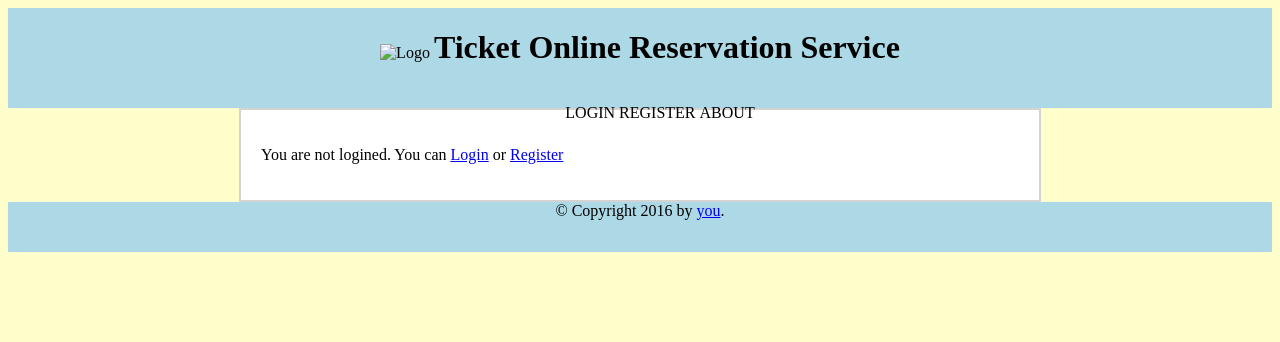
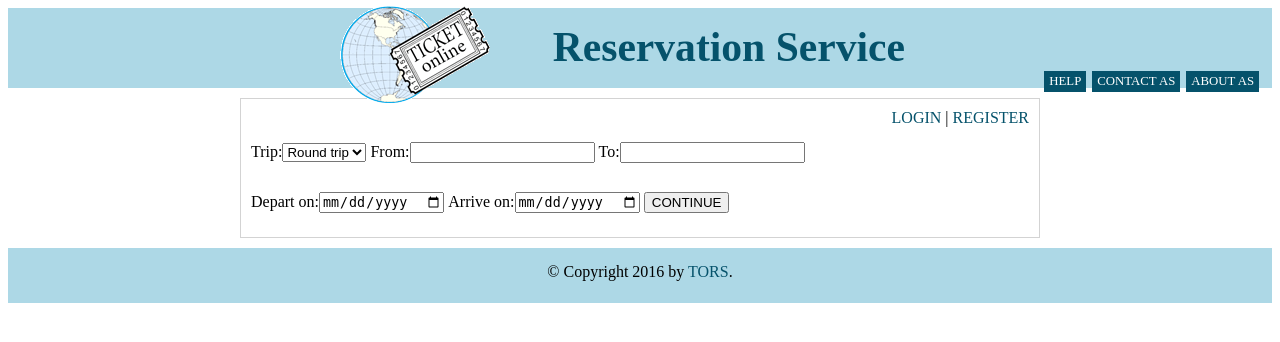
Before and after one commit to vhohin/tors, a PHP site: template templates/index.html.twig in a window 1280 px wide. Shown: the top 342 px of the page. Run offline with PHP 8.4, Linux system fonts and the light colour scheme; the template is opened without the code that fills it, so the values that code supplies are empty; some libraries are stand-ins or nearby versions.

Commit message:
first step

```diff
--- a/styles.css
+++ b/styles.css
@@ -1,47 +1,132 @@
 body {
-    background-color: #ffffcc;/*F8EBE4*/
+    background-color: #ffffff;/*#ffffcc;/*F8EBE4*/
 }
 
+a{
+    text-decoration: none;
+    color: #05526B;
+    cursor: pointer;
+}
+
+a:hover{
+    color: red;
+    cursor: pointer;
+}
+/*
+******************* HEADER
+*/
 #header{
    margin: 0 auto;
-   height: 100px;
+   height: 80px;
    background-color: lightblue;
    text-align: center;
 }
-
-#header h1{
+#logo{
     display: inline-block;
+    height: 80px;
+    width: 600px;
+    position: relative;
+}
+#logo img{
+    position: absolute;
+    top:-5px;
+    left: 0;
+}
+#logo>h1{
+    display: inline-block;
+    position: absolute;
+    right: 20px;
+    font-size: 260%;
+    margin: 15px;
+    color:#05526B;
+}
+#topMenu{
+    position: absolute;
+    right: 20px;
+    top: 70px;
+    display: inline;/*-block;*/
+    margin: 0 auto;
+    height: 30px;
+    /*border: 1px solid blue;*/
+}
+#topMenu ul li a{
+    color:white;
+     -webkit-transition-duration: 1s; /* Safari */
+    transition-duration: 1s;
+    margin: 0;
+}
+#topMenu ul li a:hover{
+    color:#05526B;
+    background: lightblue;
 }
 
+#topMenu ul li:hover{
+    -webkit-transition-duration: 0.5s; /* Safari */
+    transition-duration: 0.5s;
+    background: lightblue;
+    color:#05526B;
+}
 #header ul{
-    display: inline-block;
+    display: inline;/*-block;*/
+    text-align: right;
+    padding: 0;
 }
 
 #header ul li{
     display: inline-block;
+    margin: 1px;
+    padding: 3px 5px;
+    background-color: #05526B;
+    color: #fff;
+    font-size: 80%;
 }
-
 
 #centerContent{
     width: 800px;
     margin: 0 auto;
     padding: 0;
     background-color: white;
-    border:1px solid lightgray;
+
+    /*border:1px solid lightgray;*/
+}
+/*
+******************* INDEX.HTML.TWIG
+*/
+
+#loginBlock{
+   display: inline;/*-block; */
+}
+
+#loginBlock>p{
+   text-align: right;
+   margin: 0;
 }
 
 #content{
     border:1px solid lightgray;
-    padding:20px;
+    margin: 10px 0;
+    padding:10px;
 }
 
 #content h1{
     text-align: center;
 }
 
+/*
+******************* select form
+*/
+#selectForm p{
+    display: inline-block;
+
+}
+
+/*
+******************* FOOTER
+*/
 #footer{
    margin: 0 auto;
-   height: 50px;
+   height: 40px;
    background-color: lightblue;
    text-align: center;
+   padding-top: 15px;
 }
--- a/templates/index.html.twig
+++ b/templates/index.html.twig
@@ -1,14 +1,26 @@
 {% extends "master.html.twig" %}
 
 {% block title %}TORS{% endblock %}
-
+{% block login %}
+{% if currentUser %}
+        <p>Hello {{currentUser}}. <a href="/logout"> LOGOUT</a></p>
+    {% else %}
+        <p><a href="/login">LOGIN </a> | <a href="/register"> REGISTER</a></p>
+    {% endif %}
+{% endblock %}
 {% block content %}
-
-    {% if currentUser %}
-        <p>Hello {{currentUser}}, you can <a href="/logout">Logout</a></p>
-    {% else %}
-        <p>You are not logined. You can <a href="/login">Login</a> or <a href="/register">Register</a></p>
-    {% endif %}
-
+    <div id="selectForm">
+        <form method="post">
+            <p>Trip: </p><select name="typeTrip">
+                <option value="volvo">Round trip</option>
+                <option value="saab">One-way</option>
+            </select>
+            <p>From: </p><input type="text" name="depart" ></span>
+            <p>To: </p><input type="text" name="arrive"><br/>
+            <p>Depart on: </p><input type="date" name="dateTimeDepart">
+            <p>Arrive on: </p><input type="date" name="dateTimeArrive">
+            <button id="selectContinue">CONTINUE</button>
+        </form>
+    </div>
 
 {% endblock %}
--- a/templates/master.html.twig
+++ b/templates/master.html.twig
@@ -6,30 +6,32 @@
         <meta name="viewport" content="width=device-width, initial-scale=1.0">
         <link rel="stylesheet" href="/styles.css" />
         <script src="https://ajax.googleapis.com/ajax/libs/jquery/1.12.4/jquery.min.js"></script>
-        {% block head %}
-        {% endblock %}
+{% block head %}{% endblock %}
     </head>
     <body>
         <div id="header">
             <div id="logo">
-                <img src=""  alt="Logo" height="42">
-                <h1>Ticket Online Reservation Service</h1>
+                <img src="images/ticket5.png"  alt="Logo">
+                <h1>Reservation Service</h1>
             </div>
             <div id="topMenu">
                 <ul>
-                    <li>LOGIN</li>
-                    <li>REGISTER</li>
-                    <li>ABOUT</li>
+                    <li><a href="" >HELP</a></li>
+                    <li><a href="" >CONTACT AS</a></li>
+                    <li><a href="" >ABOUT AS</a></li>
                 </ul>
             </div>
         </div>
         <div id="centerContent">
 
-            <div id="content">{% block content %}{% endblock %}</div>
+<div id="content">
+    <div id="loginBlock">{% block login %}{% endblock %}</div>
+{% block content %}{% endblock %}
+ </div>
 
         </div>
         <div id="footer">
-            &copy; Copyright 2016 by <a href="http://domain.invalid/">you</a>.
+            &copy; Copyright 2016 by <a href="http://tors.ipd8.info/">TORS</a>.
         </div>
     </body>
 </html>
```
Also changed, not shown: images/ticket1.png (added), images/ticket3.png (added), images/ticket4.png (added), images/ticket5.png (added), 2 other files.
